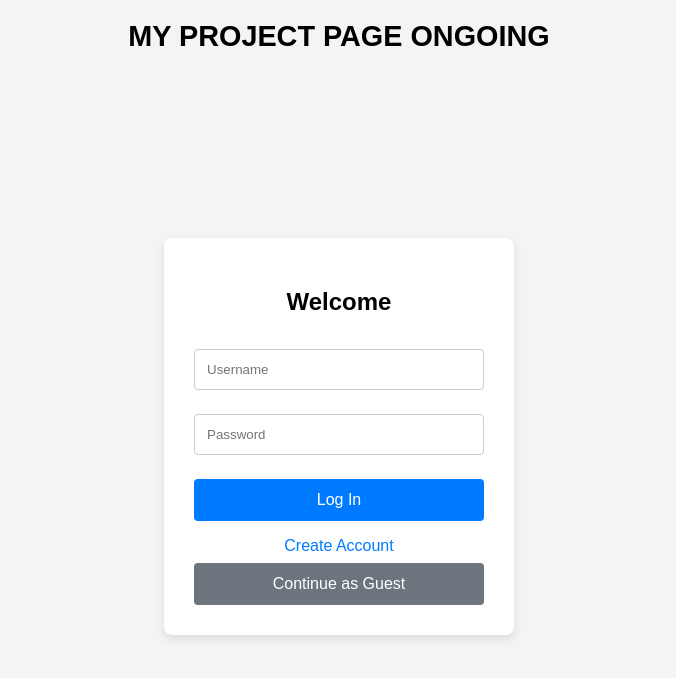
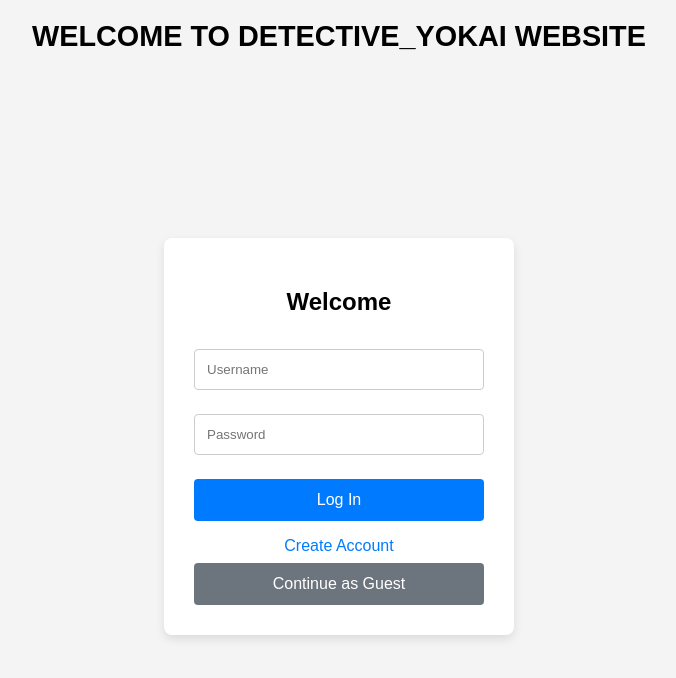
Before and after one commit to Detective-yokai/spectresproject, a plain HTML site: page index.html in a window 1280 px wide. Shown: the whole page, without its empty margins (301-977 px from the left). Drawn offline with nearby package versions, Linux system fonts and the light colour scheme.

Commit message:
Update index.html

```diff
--- a/index.html
+++ b/index.html
@@ -17,7 +17,7 @@
 </head>
 <body>
   <header>
-    <h1> MY PROJECT PAGE ONGOING</h1>
+    <h1> WELCOME TO DETECTIVE_YOKAI WEBSITE</h1>
   </header>
 
 
```
